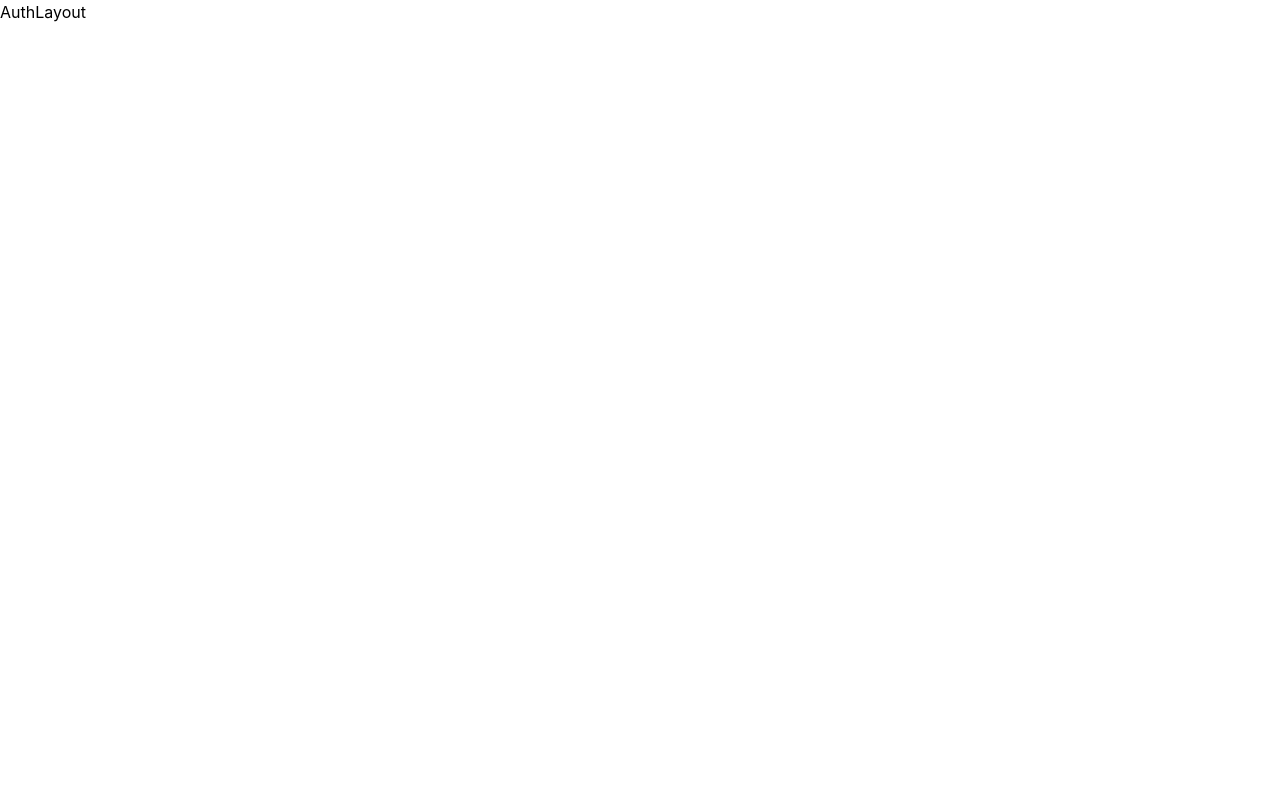
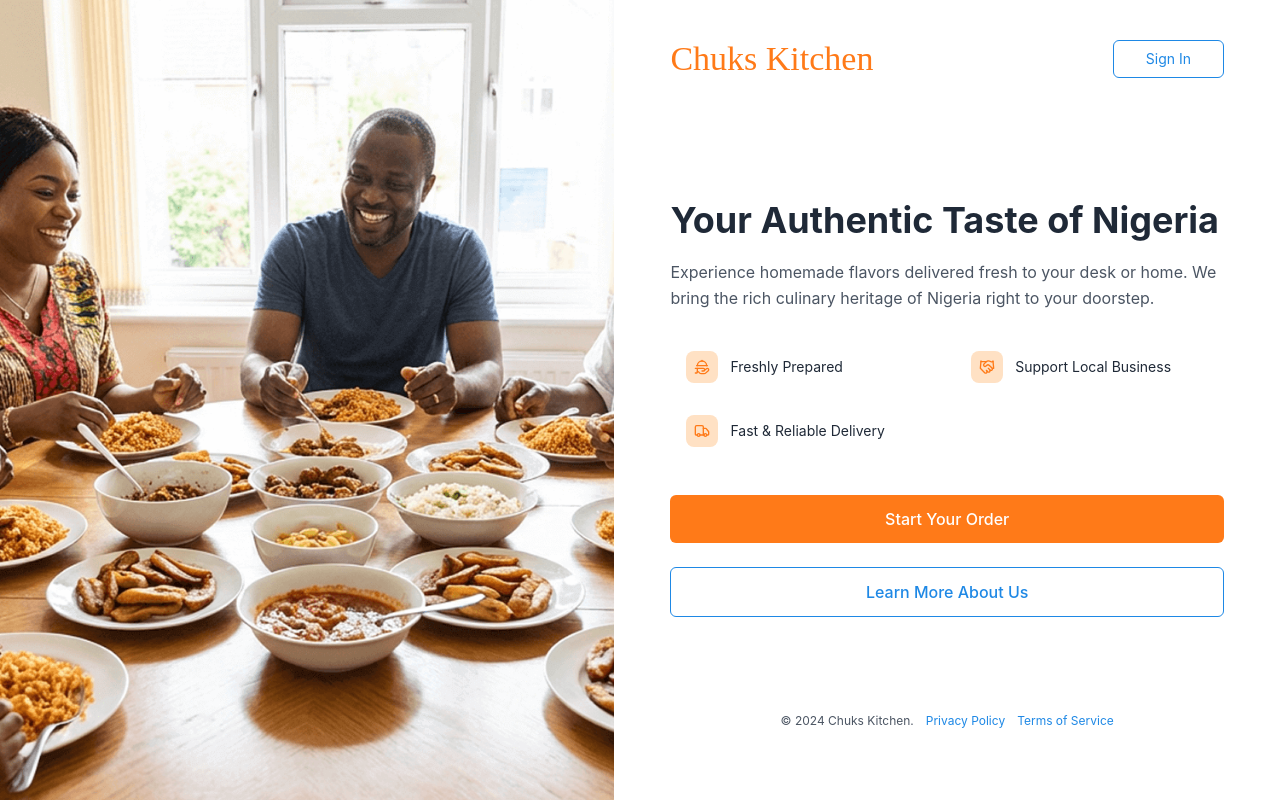
Before and after one commit to Rawweb/chuks-kitchen, a React (Vite) app: page /welcome in a window 1280 px wide. Shown: the top 800 px of the page. Built offline with nearby package versions, Linux system fonts and the light colour scheme; a web font is replaced by a local one.

Commit message:
implemented the welcome page

```diff
--- a/src/layouts/AuthLayout.jsx
+++ b/src/layouts/AuthLayout.jsx
@@ -1,9 +1,22 @@
-import React from 'react'
+import React from 'react';
+import Footer from '../components/Footer';
+import { Outlet, useLocation } from 'react-router-dom';
 
 const AuthLayout = () => {
+  const { pathname } = useLocation();
+  const isWelcomePage = pathname === '/welcome';
+
   return (
-    <div>AuthLayout</div>
-  )
-}
+    <div className='min-h-screen flex flex-col bg-soft-gray text-charcoal'>
+      {/* Main content */}
+      <main className='flex-1'>
+        <Outlet />
+      </main>
 
-export default AuthLayout
+      {/* Hide global footer on welcome page (welcome has its own footer row) */}
+     <Footer />
+    </div>
+  );
+};
+
+export default AuthLayout;
--- a/src/pages/auth/Welcome.jsx
+++ b/src/pages/auth/Welcome.jsx
@@ -1,9 +1,120 @@
-import React from 'react'
+import { Link } from 'react-router-dom';
+import { HandPlatter, Handshake, Truck } from 'lucide-react';
+import signInImage from '../../assets/sign-in.png';
+import smallSignInImage from '../../assets/sign-in-s.png';
+
+const highlights = [
+  { icon: HandPlatter, text: 'Freshly Prepared' },
+  { icon: Handshake, text: 'Support Local Business' },
+  { icon: Truck, text: 'Fast & Reliable Delivery' },
+];
 
 const Welcome = () => {
   return (
-    <div>Welcome</div>
-  )
-}
+    <section className='bg-white'>
+      <div className='grid  md:grid-cols-[48%_52%]'>
+        {/* Left image panel */}
+        <div className='relative h-72 md:h-auto p-6 md:p-0'>
+          <img
+            src={signInImage}
+            alt='Family enjoying Nigerian food together'
+            className='w-full h-full object-cover hidden md:block'
+          />
+          <img
+            src={smallSignInImage}
+            alt='Chicken plate'
+            className='h-full w-full object-cover md:hidden'
+          />
+        </div>
 
-export default Welcome
+        {/* Right content panel */}
+        <div className='px-6 py-6 md:px-10 md:py-8 lg:px-14 lg:py-10 flex flex-col mx-auto'>
+          <Link
+            to='/sign-in'
+            className='border w-fit border-primary-blue mb-10 text-primary-blue px-8 py-2 rounded-md text-sm hover:bg-primary-blue hover:text-white transition self-end md:hidden'
+          >
+            Sign In
+          </Link>
+          {/* Top actions */}
+          <div className='flex items-center justify-center md:justify-between'>
+            {/* Clickable logo to go home */}
+            <Link
+              to='/'
+              className='font-island text-[34px] text-primary-orange leading-none'
+            >
+              Chuks Kitchen
+            </Link>
+
+            <Link
+              to='/sign-in'
+              className='border border-primary-blue text-primary-blue px-8 py-2 rounded-md text-sm hover:bg-primary-blue hover:text-white transition hidden md:block'
+            >
+              Sign In
+            </Link>
+          </div>
+
+          {/* Middle content */}
+          <div className='mt-8 md:mt-30 max-w-xl'>
+            <h1 className='text-3xl md:text-4xl font-bold text-charcoal leading-tight'>
+              Your Authentic Taste of Nigeria
+            </h1>
+
+            <p className='mt-4 text-sm md:text-base text-dark-gray leading-relaxed'>
+              Experience homemade flavors delivered fresh to your desk
+              or home. We bring the rich culinary heritage of Nigeria
+              right to your doorstep.
+            </p>
+
+            <div className='mt-8 grid gap-4 grid-cols-1 md:grid-cols-2 w-full'>
+              {highlights.map((item) => {
+                const Icon = item.icon;
+
+                return (
+                  <div
+                    key={item.text}
+                    className='flex items-center gap-3 text-sm text-charcoal bg-soft-gray md:bg-transparent px-4 py-2 rounded-lg'
+                  >
+                    <span className='h-8 w-8 rounded-lg bg-light-orange text-primary-orange flex items-center justify-center'>
+                      <Icon size={16} />
+                    </span>
+                    <span>{item.text}</span>
+                  </div>
+                );
+              })}
+            </div>
+
+            <div className='mt-10 space-y-6'>
+              <Link
+                to='/sign-up'
+                className='block w-full rounded-md bg-primary-orange px-4 py-3 text-center font-medium text-white hover:opacity-90 transition'
+              >
+                Start Your Order
+              </Link>
+
+              {/* No link destination by request */}
+              <button
+                type='button'
+                className='w-full rounded-md border border-primary-blue px-4 py-3 text-center font-medium text-primary-blue'
+              >
+                Learn More About Us
+              </button>
+            </div>
+          </div>
+
+          {/* Bottom legal text (no links by request) */}
+          <div className='pt-24 text-xs text-dark-gray flex mx-auto flex-wrap items-center gap-3'>
+            <span>&copy; 2024 Chuks Kitchen.</span>
+            <span className='text-primary-blue hover:text-soft-blue cursor-pointer'>
+              Privacy Policy
+            </span>
+            <span className='text-primary-blue hover:text-soft-blue cursor-pointer'>
+              Terms of Service
+            </span>
+          </div>
+        </div>
+      </div>
+    </section>
+  );
+};
+
+export default Welcome;
```
Also changed, not shown: src/assets/sign-in-s.png (added).
